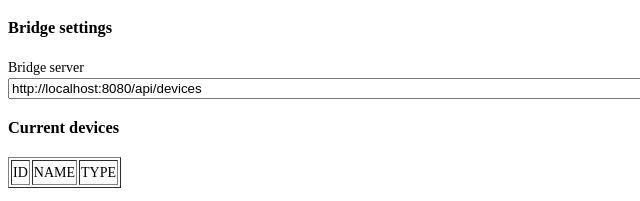
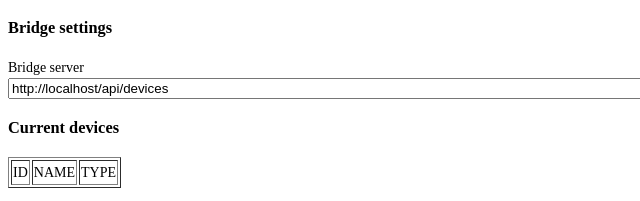
Before and after one commit to armzilla/amazon-echo-ha-bridge, a plain HTML site: page src/main/resources/static/configurator.html in a window 1280 px wide. Shown: the top 201 px of the page, 0-640 px from the left. Drawn offline with nearby package versions, Linux system fonts and the light colour scheme; no server answers.

Commit message:
get the base url for devices call from the browser so that it works when not on localhost

```diff
--- a/src/main/resources/static/configurator.html
+++ b/src/main/resources/static/configurator.html
@@ -15,7 +15,7 @@ angular.module('configurator', [])
 
 .service('bridgeService', ["$http", function($http) {
 	var self = this;
-	this.state = {base: "http://localhost:8080/api/devices", devices: [], error: ""};
+	this.state = {base: window.location.origin + "/api/devices", devices: [], error: ""};
 
 	this.viewDevices = function() {
 		this.state.error = "";
```
